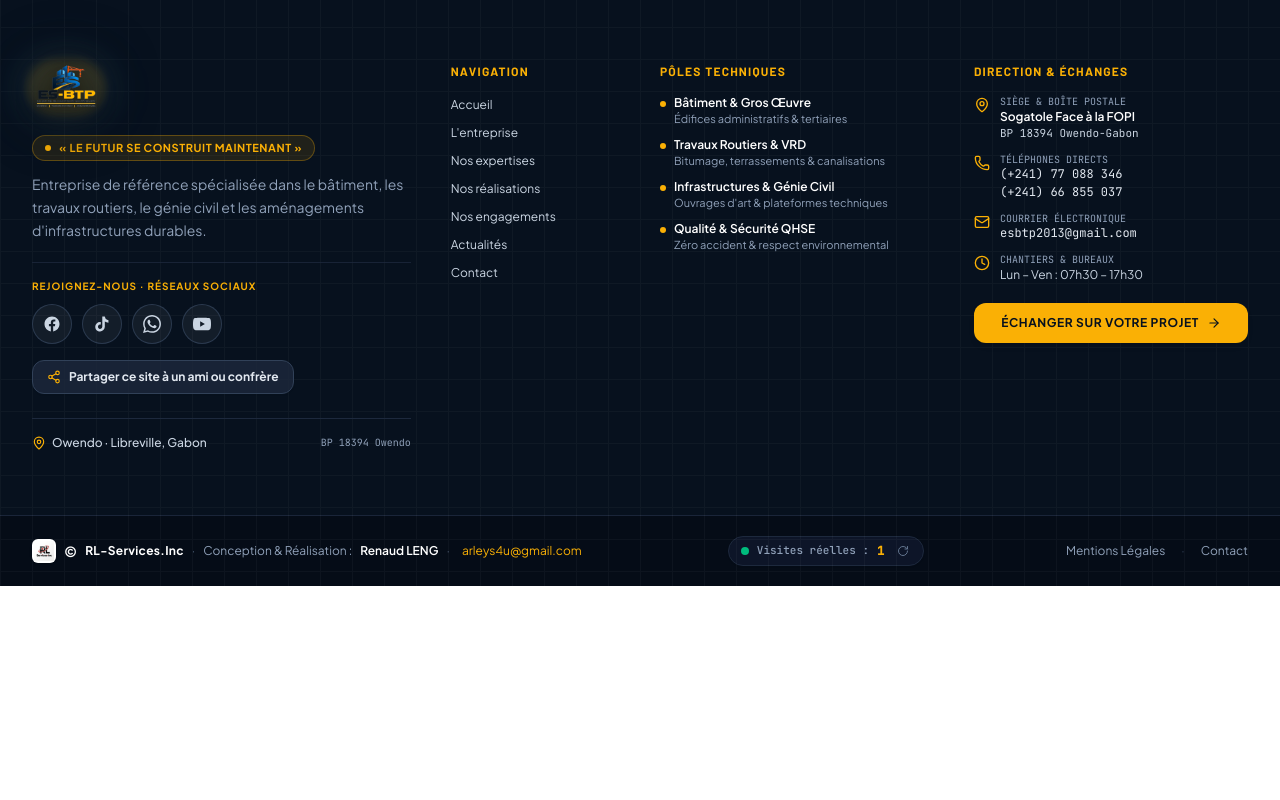
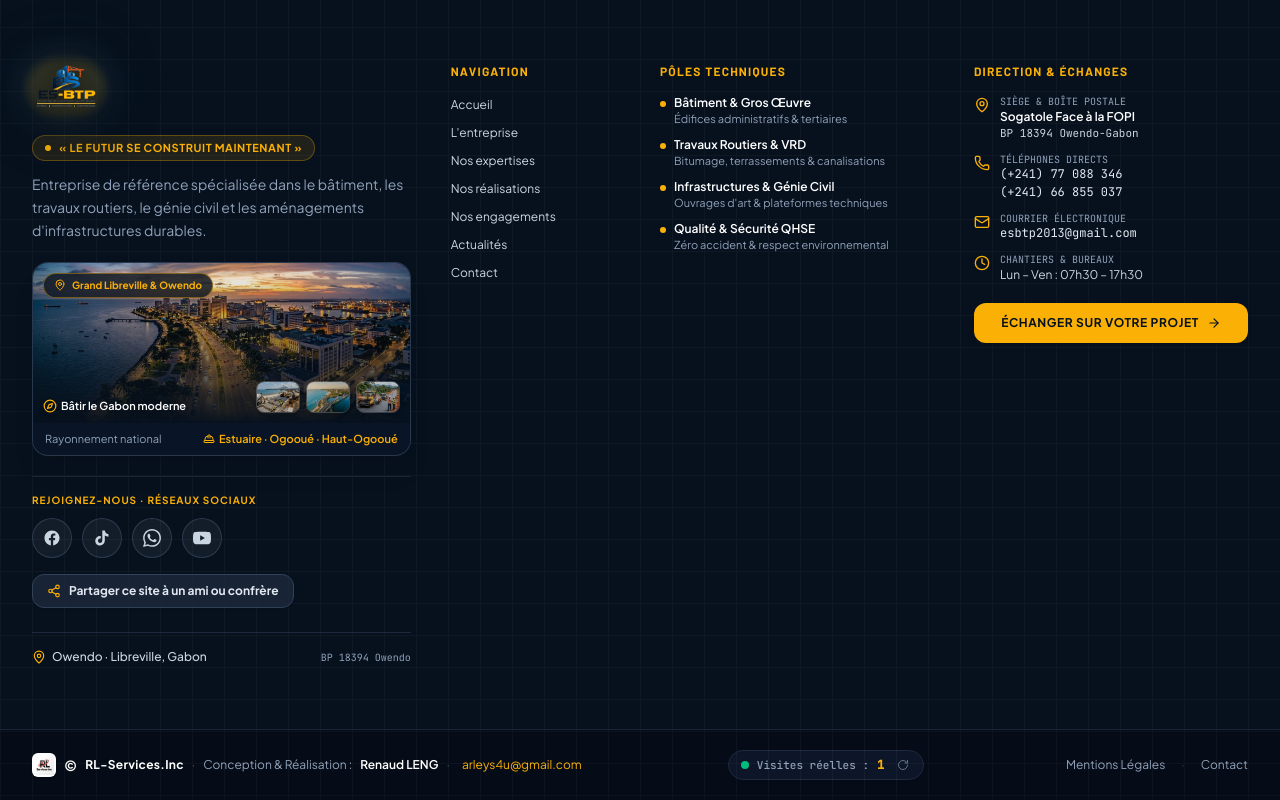
Before and after one commit to RenaudLeng/es-btp, a React (Vite) app: page / in a window 1280 px wide. Shown: the part 9761-10561 px from the top of the page. Before the commit the page ends 10347 px from the top, so only its background shows below. Built offline with nearby package versions, Linux system fonts and the light colour scheme; no server answers.

Commit message:
feat(ui): add harmonious Libreville skyline and Owendo infrastructure panorama to footer

```diff
--- a/src/components/Footer.tsx
+++ b/src/components/Footer.tsx
@@ -4,7 +4,11 @@ import { PageId } from './Header';
 import { SocialLinks } from './SocialLinks';
 import { ShareModal } from './ShareModal';
 import { VisitorCounter } from './VisitorCounter';
-import { MapPin, Phone, Mail, Clock, ArrowRight, ShieldCheck, Share2 } from 'lucide-react';
+import { MapPin, Phone, Mail, Clock, ArrowRight, ShieldCheck, Share2, Building2, HardHat, Compass } from 'lucide-react';
+import librevillePanoramique from '../assets/images/libreville_skyline_panoramic_1790420442861.jpg';
+import owendoChantier from '../assets/images/owendo_chantier_maritime_1790420456781.jpg';
+import routesImg from '../assets/images/chantier_africain_routes_1790108090031.jpg';
+import pontBordMer from '../assets/images/gabon_pont_bord_mer_1790147890714.jpg';
 
 interface FooterProps {
   onNavigate: (page: PageId) => void;
@@ -57,6 +61,53 @@ export const Footer: React.FC<FooterProps> = ({ onNavigate }) => {
                 <p className="mt-3 text-xs sm:text-sm text-slate-400 leading-relaxed max-w-sm">
                   Entreprise de référence spécialisée dans le bâtiment, les travaux routiers, le génie civil et les aménagements d'infrastructures durables.
                 </p>
+              </div>
+
+              {/* Panorama Visuel Harmonieux : Libreville · Owendo · Chantiers Gabon */}
+              <div className="mt-5 rounded-2xl overflow-hidden border border-slate-700/80 bg-slate-900/90 shadow-xl group">
+                <div className="relative h-36 sm:h-40 overflow-hidden">
+                  <img
+                    src={librevillePanoramique}
+                    alt="Panorama de Libreville et de la côte maritime du Gabon"
+                    className="w-full h-full object-cover group-hover:scale-105 transition-transform duration-700 ease-out"
+                  />
+                  <div className="absolute inset-0 bg-gradient-to-t from-[#07111E] via-[#07111E]/40 to-transparent" />
+
+                  {/* Badge localisation sur l'image */}
+                  <div className="absolute top-2.5 left-2.5 inline-flex items-center gap-1.5 px-2.5 py-1 rounded-full bg-[#07111E]/80 backdrop-blur-md border border-[#FAB005]/40 text-[10px] font-bold text-[#FAB005] shadow-xs">
+                    <MapPin className="w-3 h-3 text-[#FAB005]" />
+                    <span>Grand Libreville & Owendo</span>
+                  </div>
+
+                  {/* Vignettes synchronisées miniatures chantiers */}
+                  <div className="absolute bottom-2.5 right-2.5 flex items-center gap-1.5">
+                    <div className="relative group/thumb cursor-pointer overflow-hidden rounded-lg border border-white/20 w-11 h-8 shadow-md">
+                      <img src={owendoChantier} alt="Port d'Owendo" className="w-full h-full object-cover" />
+                      <div className="absolute inset-0 bg-black/20 group-hover/thumb:bg-transparent transition-colors" />
+                    </div>
+                    <div className="relative group/thumb cursor-pointer overflow-hidden rounded-lg border border-white/20 w-11 h-8 shadow-md">
+                      <img src={pontBordMer} alt="Ouvrages d'art Gabon" className="w-full h-full object-cover" />
+                      <div className="absolute inset-0 bg-black/20 group-hover/thumb:bg-transparent transition-colors" />
+                    </div>
+                    <div className="relative group/thumb cursor-pointer overflow-hidden rounded-lg border border-white/20 w-11 h-8 shadow-md">
+                      <img src={routesImg} alt="Routes Gabon" className="w-full h-full object-cover" />
+                      <div className="absolute inset-0 bg-black/20 group-hover/thumb:bg-transparent transition-colors" />
+                    </div>
+                  </div>
+
+                  <div className="absolute bottom-2 left-2.5 text-[11px] text-white font-semibold flex items-center gap-1 drop-shadow-md">
+                    <Compass className="w-3.5 h-3.5 text-[#FAB005]" />
+                    <span>Bâtir le Gabon moderne</span>
+                  </div>
+                </div>
+
+                <div className="px-3 py-2 bg-[#091526] flex items-center justify-between text-[11px] text-slate-300">
+                  <span className="text-slate-400">Rayonnement national</span>
+                  <span className="text-[#FAB005] font-semibold flex items-center gap-1">
+                    <HardHat className="w-3 h-3" />
+                    Estuaire · Ogooué · Haut-Ogooué
+                  </span>
+                </div>
               </div>
 
               {/* Réseaux Sociaux : Facebook, TikTok, WhatsApp, YouTube */}
```
Also changed, not shown: src/assets/images/libreville_skyline_panoramic_1790420442861.jpg (added), src/assets/images/owendo_chantier_maritime_1790420456781.jpg (added), vercel.json.
